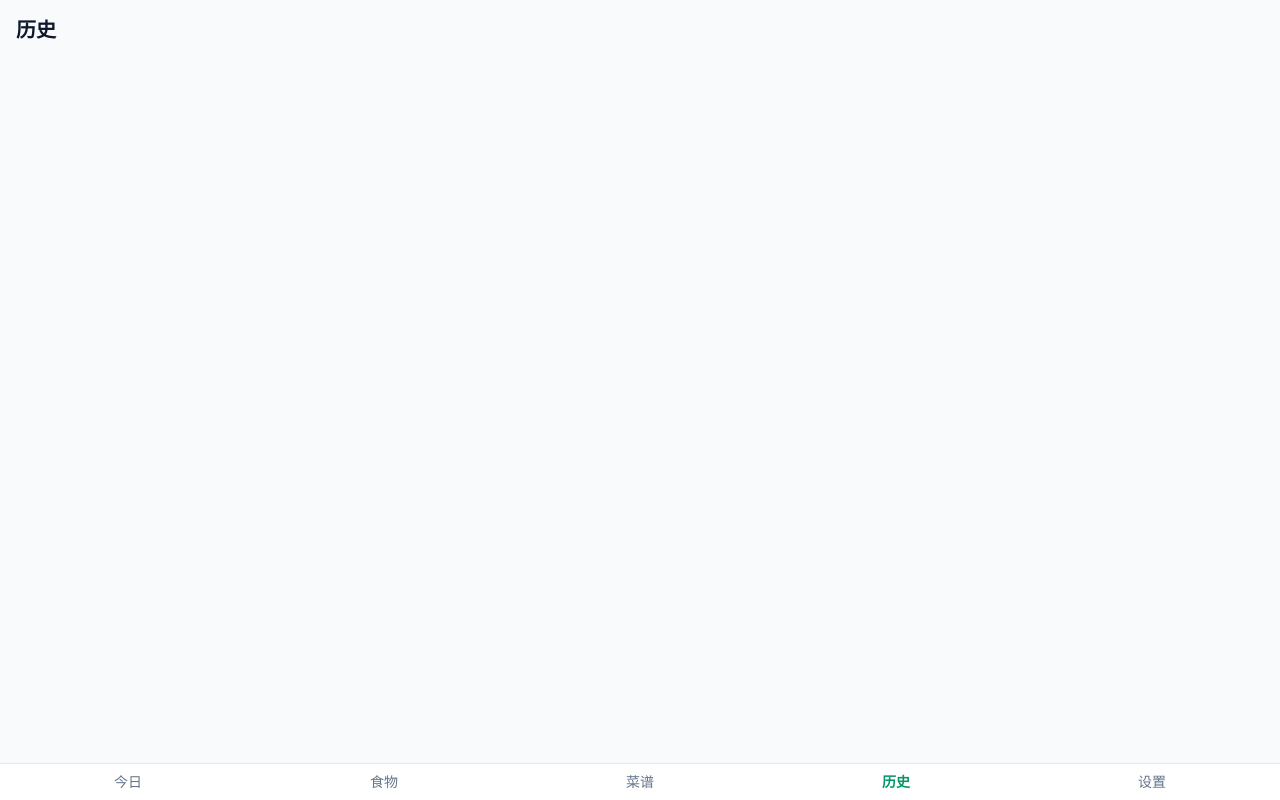
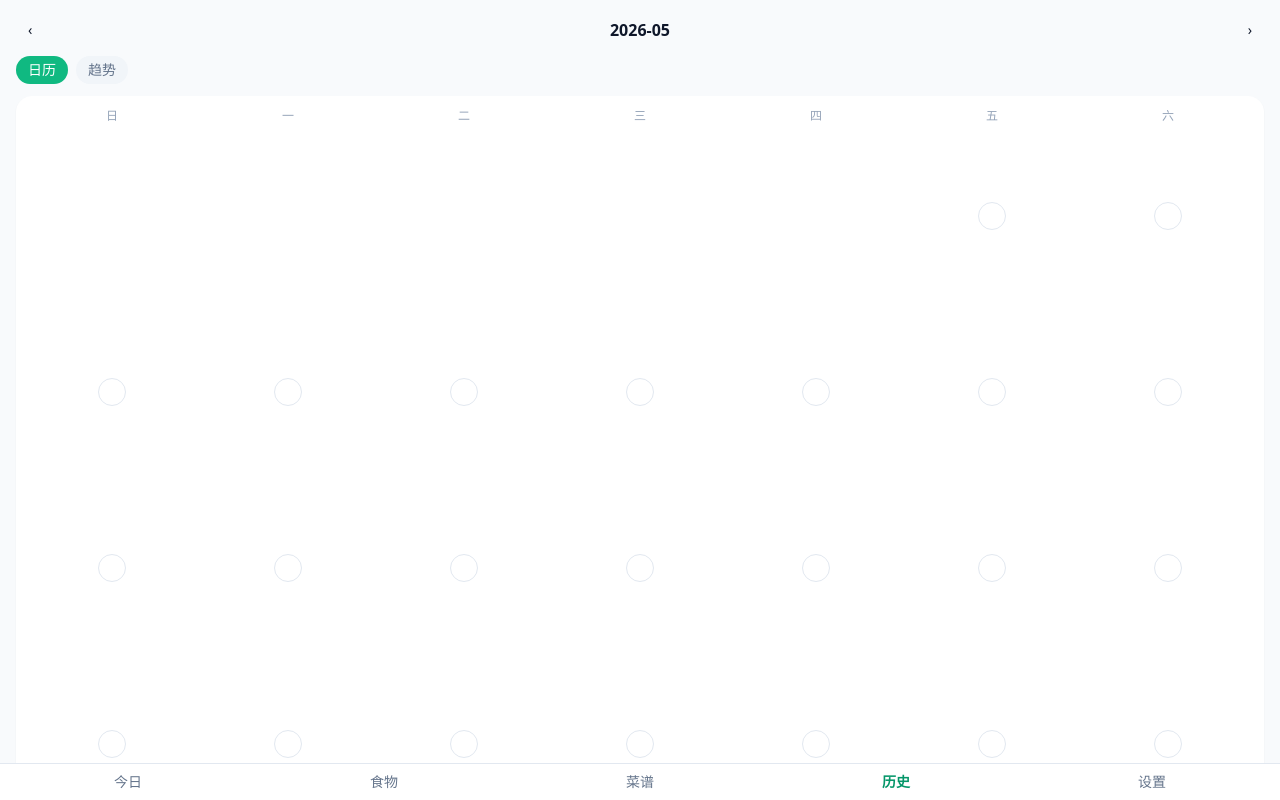
Before and after one commit to jooxer/nutrition-tracker, a Vue app: page /#/history in a window 1280 px wide. Shown: the top 800 px of the page. Built offline with nearby package versions, Linux system fonts and the light colour scheme.

Commit message:
feat(history): calendar view + day detail

```diff
--- a/src/views/HistoryDayView.vue
+++ b/src/views/HistoryDayView.vue
@@ -1 +1,45 @@
-<template><div class="p-4"><h1 class="text-xl font-semibold">当日明细</h1></div></template>
+<script setup lang="ts">
+import { computed, onMounted, ref } from 'vue';
+import { useRoute } from 'vue-router';
+import { getLog } from '@/db/logs';
+import { useFoodStore } from '@/stores/foodStore';
+import { entryTotals, kcalOf, multipliers, sumTotals } from '@/lib/calc';
+import { WEIGHT_KG, targetsFor } from '@/constants/goals';
+import type { DailyLogRow, Entry } from '@/db/db';
+import MetabolicDial from '@/components/MetabolicDial.vue';
+import EntryRow from '@/components/EntryRow.vue';
+
+const route = useRoute();
+const date = computed(() => String(route.params.date));
+const log = ref<DailyLogRow | null>(null);
+const foods = useFoodStore();
+
+onMounted(async () => { await foods.load(); log.value = (await getLog(date.value)) ?? null; });
+
+function nutrientsFor(e: Entry) {
+  if (e.kind === 'adhoc') return entryTotals({ carb: e.carb, protein: e.protein, fat: e.fat }, e.amount);
+  const f = foods.byId(e.foodId);
+  if (!f || f.deleted) return { carb: 0, protein: 0, fat: 0 };
+  return entryTotals({ carb: f.carb, protein: f.protein, fat: f.fat }, e.amount);
+}
+const totals = computed(() => log.value ? sumTotals(log.value.entries.map(nutrientsFor)) : { carb: 0, protein: 0, fat: 0 });
+const kcal = computed(() => kcalOf(totals.value));
+const muls = computed(() => multipliers(totals.value, WEIGHT_KG));
+const targets = computed(() => targetsFor(log.value?.dayType ?? 'rest'));
+</script>
+
+<template>
+  <div class="p-4 space-y-3">
+    <div class="text-sm text-slate-500">{{ date }}（{{ log?.dayType === 'training' ? '力训日' : '休息日' }}）</div>
+    <div v-if="!log" class="text-center text-slate-400 py-8">无记录</div>
+    <template v-else>
+      <MetabolicDial :totals="totals" :targets="targets" :kcal="kcal" :muls="muls" />
+      <div class="rounded-2xl bg-white shadow-sm overflow-hidden">
+        <div class="px-4 py-2 text-xs text-slate-500 border-b border-slate-100">明细</div>
+        <EntryRow v-for="e in log.entries" :key="e.id"
+          :entry="e" :food="e.kind === 'food' ? foods.byId(e.foodId) : undefined"
+          @remove="() => {}" />
+      </div>
+    </template>
+  </div>
+</template>
--- a/src/views/HistoryView.vue
+++ b/src/views/HistoryView.vue
@@ -1 +1,76 @@
-<template><div class="p-4"><h1 class="text-xl font-semibold">历史</h1></div></template>
+<script setup lang="ts">
+import { computed, onMounted, ref } from 'vue';
+import { listLogsBetween } from '@/db/logs';
+import { kcalOf, sumTotals, entryTotals } from '@/lib/calc';
+import { targetsFor } from '@/constants/goals';
+import { monthRange } from '@/lib/date';
+import { useFoodStore } from '@/stores/foodStore';
+import CalendarHeatmap from '@/components/CalendarHeatmap.vue';
+import TrendChart from '@/components/TrendChart.vue';
+import { useRouter } from 'vue-router';
+import type { DailyLogRow, Entry } from '@/db/db';
+
+const router = useRouter();
+const foods = useFoodStore();
+const tab = ref<'calendar' | 'trend'>('calendar');
+const month = ref((() => { const d = new Date(); return `${d.getFullYear()}-${String(d.getMonth()+1).padStart(2,'0')}`; })());
+const logs = ref<DailyLogRow[]>([]);
+
+onMounted(async () => { await foods.load(); await reload(); });
+async function reload() {
+  const days = monthRange(month.value);
+  logs.value = await listLogsBetween(days[0], days[days.length - 1]);
+}
+
+function nutrientsFor(e: Entry) {
+  if (e.kind === 'adhoc') return entryTotals({ carb: e.carb, protein: e.protein, fat: e.fat }, e.amount);
+  const f = foods.byId(e.foodId);
+  if (!f || f.deleted) return { carb: 0, protein: 0, fat: 0 };
+  return entryTotals({ carb: f.carb, protein: f.protein, fat: f.fat }, e.amount);
+}
+
+const statusByDate = computed<Record<string, 'green' | 'red' | 'gray' | 'none'>>(() => {
+  const out: Record<string, 'green' | 'red' | 'gray' | 'none'> = {};
+  for (const log of logs.value) {
+    const totals = sumTotals(log.entries.map(nutrientsFor));
+    const kc = kcalOf(totals);
+    const target = targetsFor(log.dayType).kcal;
+    const ratio = kc / target;
+    out[log.date] = ratio < 0.9 ? 'gray' : ratio > 1.1 ? 'red' : 'green';
+  }
+  return out;
+});
+
+function shiftMonth(delta: number) {
+  const [y, m] = month.value.split('-').map(Number);
+  const d = new Date(y, m - 1 + delta, 1);
+  month.value = `${d.getFullYear()}-${String(d.getMonth()+1).padStart(2,'0')}`;
+  reload();
+}
+function go(date: string) { router.push(`/history/${date}`); }
+</script>
+
+<template>
+  <div class="p-4 space-y-3">
+    <div class="flex justify-between items-center">
+      <button class="px-3 py-1 text-sm" @click="shiftMonth(-1)">&#8249;</button>
+      <div class="font-semibold">{{ month }}</div>
+      <button class="px-3 py-1 text-sm" @click="shiftMonth(1)">&#8250;</button>
+    </div>
+    <div class="flex gap-2">
+      <button @click="tab = 'calendar'" :class="['px-3 py-1 rounded-full text-sm', tab === 'calendar' ? 'bg-emerald-500 text-white' : 'bg-slate-100 text-slate-500']">日历</button>
+      <button @click="tab = 'trend'" :class="['px-3 py-1 rounded-full text-sm', tab === 'trend' ? 'bg-emerald-500 text-white' : 'bg-slate-100 text-slate-500']">趋势</button>
+    </div>
+    <div v-if="tab === 'calendar'" class="rounded-2xl bg-white shadow-sm p-3">
+      <CalendarHeatmap :year-month="month" :status-by-date="statusByDate" @select="go" />
+      <div class="mt-3 text-xs text-slate-500 flex gap-4 justify-center">
+        <span><span class="inline-block w-2 h-2 rounded-full bg-emerald-500 mr-1" />达标</span>
+        <span><span class="inline-block w-2 h-2 rounded-full bg-slate-300 mr-1" />不足</span>
+        <span><span class="inline-block w-2 h-2 rounded-full bg-red-400 mr-1" />超标</span>
+      </div>
+    </div>
+    <div v-else>
+      <TrendChart :logs="logs" :foods="foods.foods" />
+    </div>
+  </div>
+</template>
```
